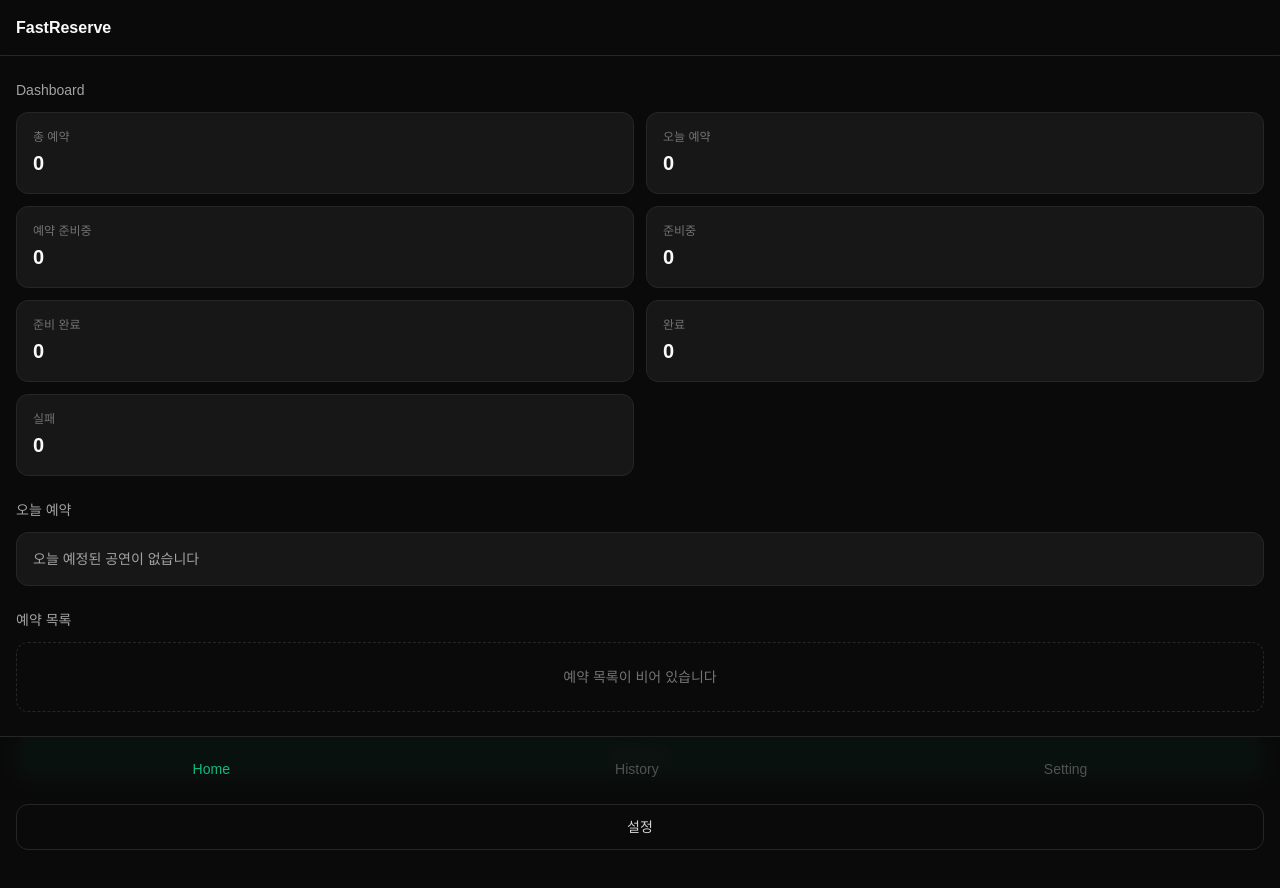
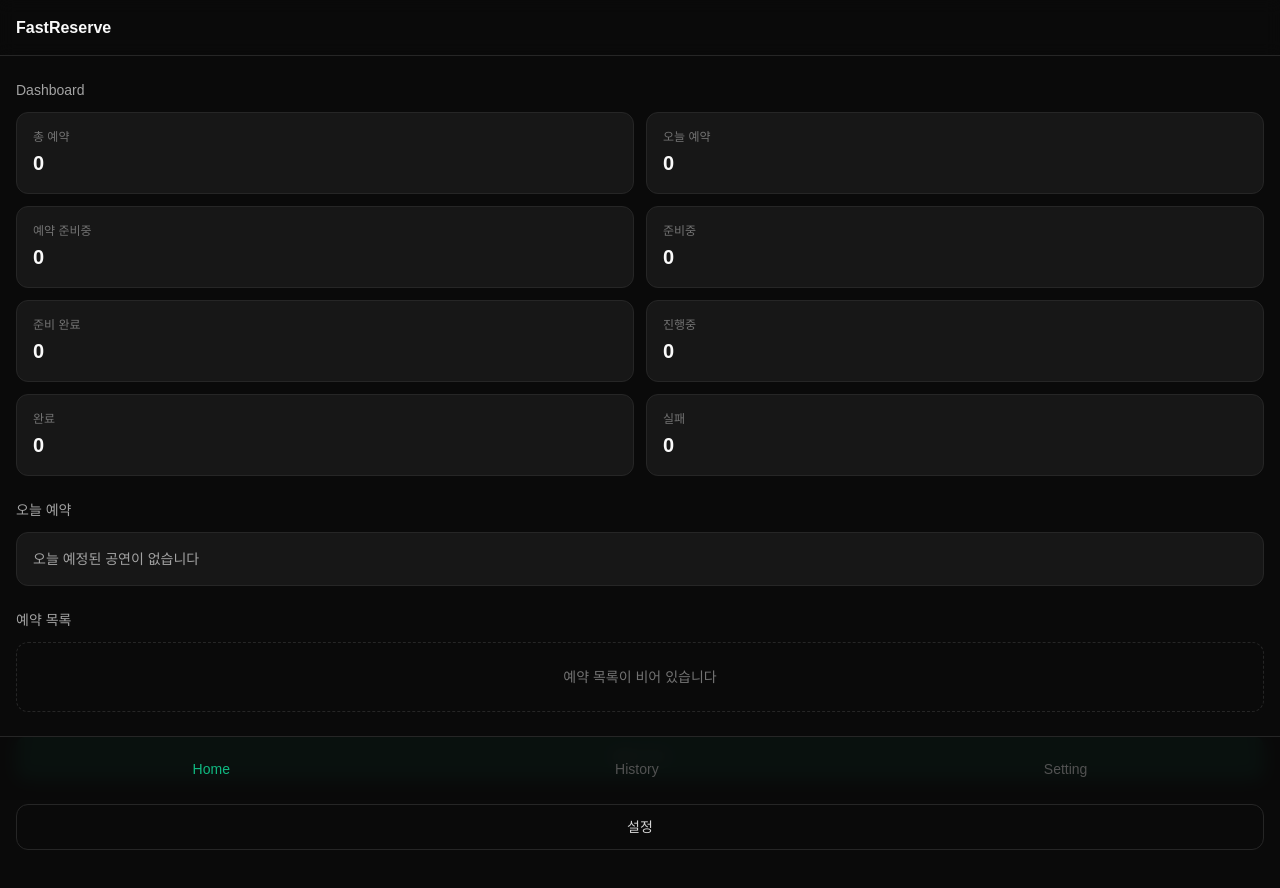
Before and after one commit to parkviewhappy-cmyk/fastreserve, a React (Vite) app: page / in a window 1280 px wide. Shown: the top 888 px of the page. Built offline with nearby package versions, Linux system fonts and the light colour scheme; a web font is replaced by a local one.

Commit message:
feat: show running reservation count on home dashboard

```diff
--- a/src/pages/Home/Home.tsx
+++ b/src/pages/Home/Home.tsx
@@ -36,6 +36,7 @@ function Home() {
             />
             <SummaryCard label="준비중" value={dashboard.preparingReservation} />
             <SummaryCard label="준비 완료" value={dashboard.readyReservation} />
+            <SummaryCard label="진행중" value={dashboard.runningReservation} />
             <SummaryCard label="완료" value={dashboard.completedReservation} />
             <SummaryCard label="실패" value={dashboard.failedReservation} />
           </div>
```
